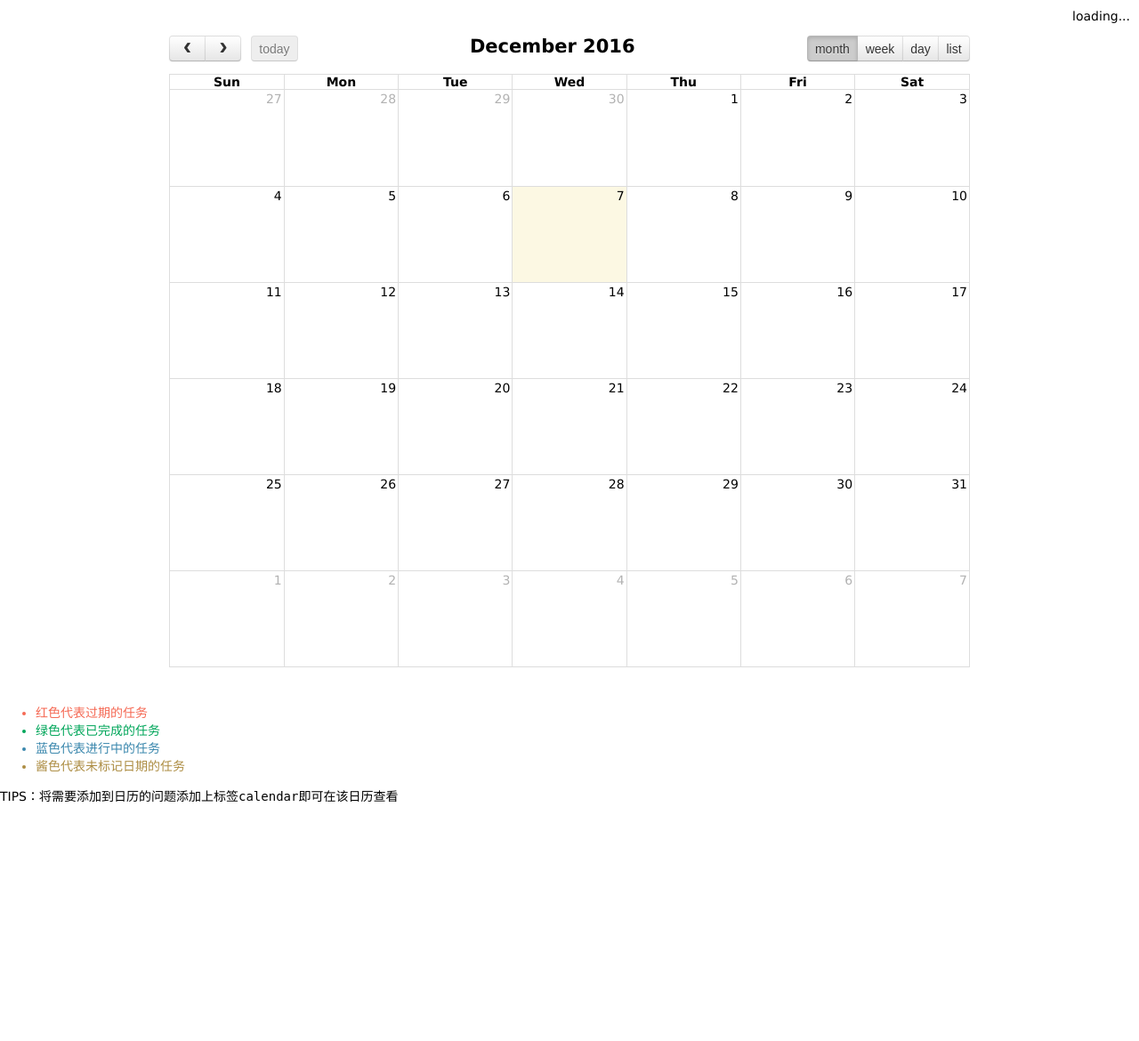
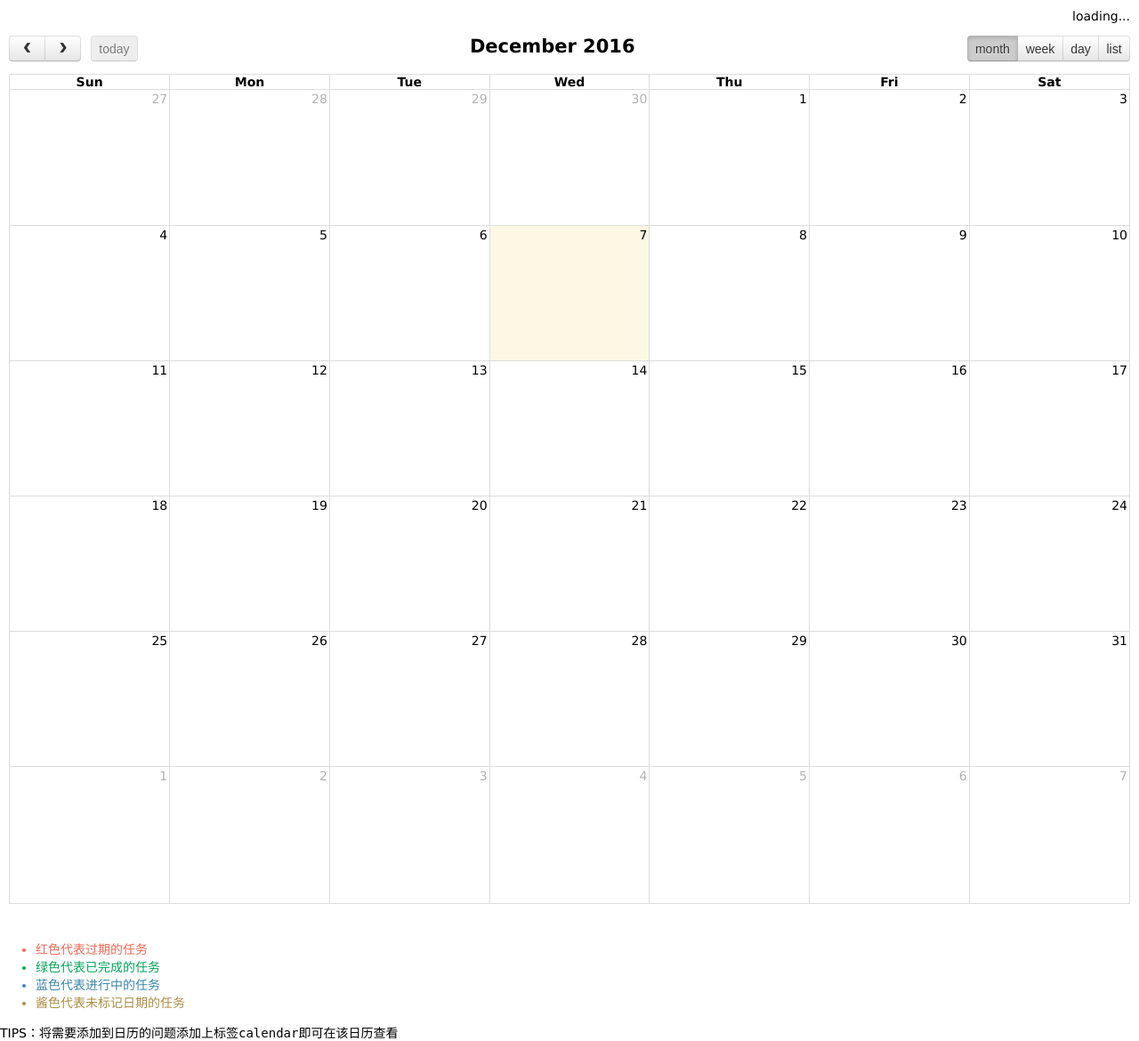
Before and after one commit to beastbikes/GitlabCalendar, a Flask app: template templates/index.html in a window 1280 px wide. Shown: the whole page at 89% size. Before the commit the page ends 902 px from the top, so only its background shows below. Run offline with Flask 2, Linux system fonts and the light colour scheme; the template is opened without the code that fills it, so the values that code supplies are empty; some libraries are stand-ins or nearby versions.

Commit message:
change calendar max-width to 1440

```diff
--- a/templates/index.html
+++ b/templates/index.html
@@ -80,7 +80,7 @@
 	}
 
 	#calendar {
-		max-width: 900px;
+		max-width: 1440px;
 		margin: 40px auto;
 		padding: 0 10px;
 	}
```
